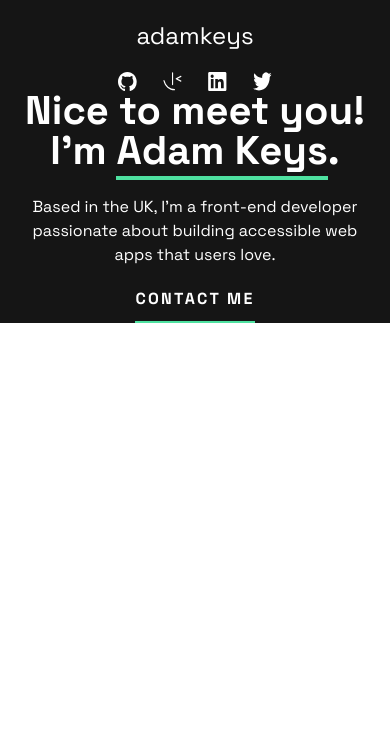
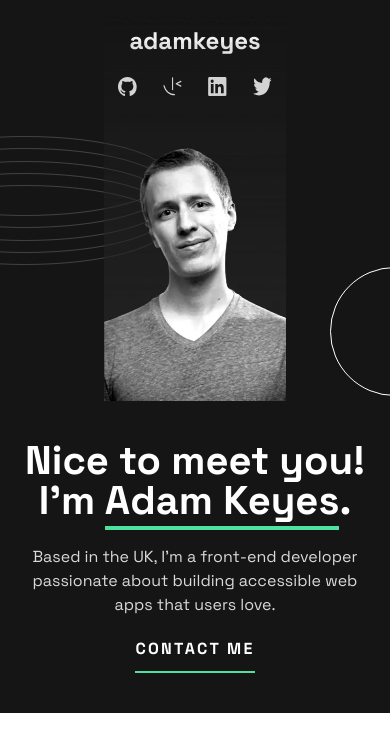
Before and after one commit to EugeneCarbado/single-page-developer-portfolio, a React (Create React App) app: page / in a window 390 px wide. Shown: the top 752 px of the page. Built offline with nearby package versions, Linux system fonts and the light colour scheme.

Commit message:
hero section for mobile only

```diff
--- /dev/null
+++ b/src/components/Hero/Hero.css
@@ -0,0 +1,32 @@
+.container {
+  display: grid;
+  grid-template-columns: 0.8fr 1.4fr 0.8fr;
+  grid-template-rows: 1fr 1fr 1fr;
+  gap: 0px 0px;
+  grid-auto-flow: row;
+  position: relative;
+}
+
+.circleImage {
+  grid-area: 3 / 3 / 4 / 4;
+  background-image: url('../../images/pattern-circle.svg');
+  background-repeat: no-repeat;
+  background-position-x: 44px;
+}
+
+.portfolioImage {
+  grid-area: 1 / 2 / 4 / 3;
+}
+
+.elongCicleImage {
+  grid-area: 2 / 1 / 3 / 3;
+  position: absolute;
+  left: -118px;
+  top: 2px;
+  width: 530px;
+  height: 129px;
+}
+
+.navLinks {
+  grid-area: 1 / 2 / 2 / 3;
+}
--- a/src/components/Hero/Hero.tsx
+++ b/src/components/Hero/Hero.tsx
@@ -1,32 +1,61 @@
 import React from 'react';
-import GitHubIcon from '../../images/icon-github.svg';
-import FrontEndMonterIcon from '../../images/icon-frontend-mentor.svg';
-import LinkedInIcon from '../../images/icon-linkedin.svg';
-import TwitterIcon from '../../images/icon-twitter.svg';
+import {socialLinks} from '../../data/links';
 import ProfileImageMobile from '../../images/image-profile-mobile.webp';
+import PatternRings from '../../images/pattern-rings.svg';
+import './Hero.css';
 
 const Hero = () => {
   return (
-    <section className="bg-portfolio-black ">
-      <nav className="mx-auto w-[154px] pt-5 flex flex-col justify-center items-center">
-        <p className="text-white text-2xl">adamkeys</p>
+    <section className="bg-portfolio-black pb-10">
+      <div className="container">
+        <div className="circleImage"></div>
+        <img className="portfolioImage z-10" src={ProfileImageMobile} />
+        <img className="elongCicleImage" src={PatternRings} />
+        <nav className="mx-auto w-[154px] pb-3 flex flex-col justify-center items-center navLinks">
+          <p className="text-white text-2xl font-bold">adamkeyes</p>
+          <div className="pt-5 flex flex-row w-full justify-between">
+            {socialLinks.map((item, key) => (
+              <a
+                href={item.hrefLink}
+                target="_blank"
+                rel="noreferrer"
+                key={key}>
+                <img
+                  className={item.imageStyles}
+                  src={item.imageLink}
+                  alt={item.altTag}
+                />
+              </a>
+            ))}
+          </div>
+        </nav>
+      </div>
+      {/* <nav className="mx-auto w-[154px] pt-5 flex flex-col justify-center items-center navLinks">
+        <p className="text-white text-2xl">adamkeyes</p>
         <div className="pt-5 flex flex-row w-full justify-between">
-          <img className="w-[19px] h-[19px]" src={GitHubIcon} />
-          <img className="w-[19px] h-[19px]" src={FrontEndMonterIcon} />
-          <img className="w-[19px] h-[19px]" src={LinkedInIcon} />
-          <img className="w-[19px] h-[19px]" src={TwitterIcon} />
+          {socialLinks.map((item, key) => (
+            <a href={item.hrefLink} target="_blank" rel="noreferrer" key={key}>
+              <img
+                className={item.imageStyles}
+                src={item.imageLink}
+                alt={item.altTag}
+              />
+            </a>
+          ))}
         </div>
-      </nav>
-      <div className="flex flex-col items-center">
+      </nav> */}
+      <div className="pt-10 flex flex-col items-center">
         <div className="text-[40px] leading-10 text-white text-center font-bold">
           <p>Nice to meet you!</p>
           <p>
             I&apos;m{' '}
-            <span className="border-b-4 border-portfolio-green">Adam Keys</span>
+            <span className="border-b-4 border-portfolio-green">
+              Adam Keyes
+            </span>
             .
           </p>
         </div>
-        <div className="pt-6 text-base leading-6 text-white text-center font-medium">
+        <div className="pt-6 text-base leading-6 text-portfolio-grey text-center font-medium">
           <p>Based in the UK, I&apos;m a front-end developer</p>
           <p>passionate about building accessible web</p>
           <p>apps that users love.</p>
--- /dev/null
+++ b/src/data/links.ts
@@ -0,0 +1,38 @@
+import GitHubIcon from '../images/icon-github.svg';
+import FrontEndMonterIcon from '../images/icon-frontend-mentor.svg';
+import LinkedInIcon from '../images/icon-linkedin.svg';
+import TwitterIcon from '../images/icon-twitter.svg';
+
+interface SocialLinks {
+  imageLink: string;
+  altTag: string;
+  imageStyles: string;
+  hrefLink: string;
+}
+
+export const socialLinks: SocialLinks[] = [
+  {
+    imageLink: GitHubIcon,
+    altTag: 'GitHub icon',
+    imageStyles: 'w-[19px] h-[19px]',
+    hrefLink: 'https://github.com/',
+  },
+  {
+    imageLink: FrontEndMonterIcon,
+    altTag: 'Frontend mentor icon',
+    imageStyles: 'w-[19px] h-[19px]',
+    hrefLink: 'https://www.frontendmentor.io/',
+  },
+  {
+    imageLink: LinkedInIcon,
+    altTag: 'LinkedIn icon',
+    imageStyles: 'w-[19px] h-[19px]',
+    hrefLink: 'https://www.linkedin.com/',
+  },
+  {
+    imageLink: TwitterIcon,
+    altTag: 'Twitter icon',
+    imageStyles: 'w-[19px] h-[19px]',
+    hrefLink: 'https://twitter.com/',
+  },
+];
--- a/tailwind.config.js
+++ b/tailwind.config.js
@@ -7,6 +7,7 @@ module.exports = {
       colors: {
         'portfolio-green': '#4EE1A0',
         'portfolio-black': '#151515',
+        'portfolio-grey': '#D9D9D9',
       },
     },
   },
```
